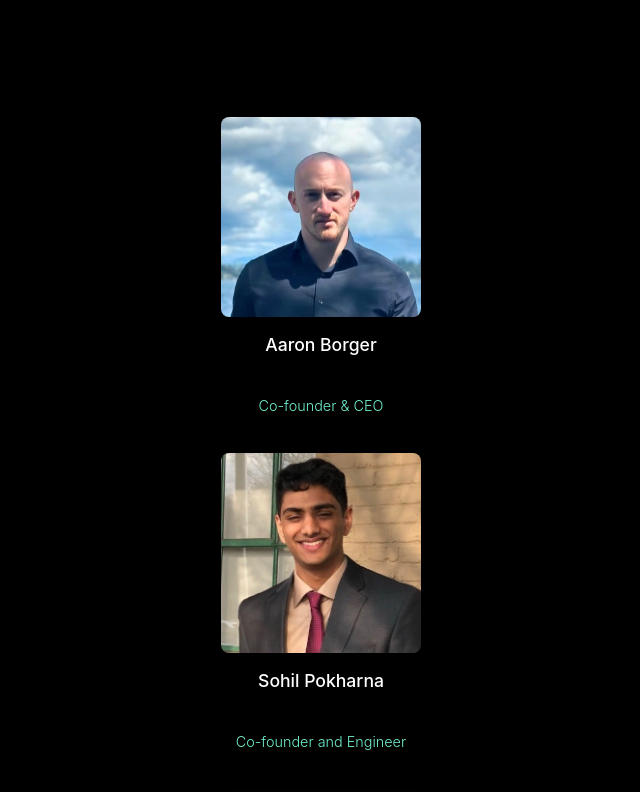
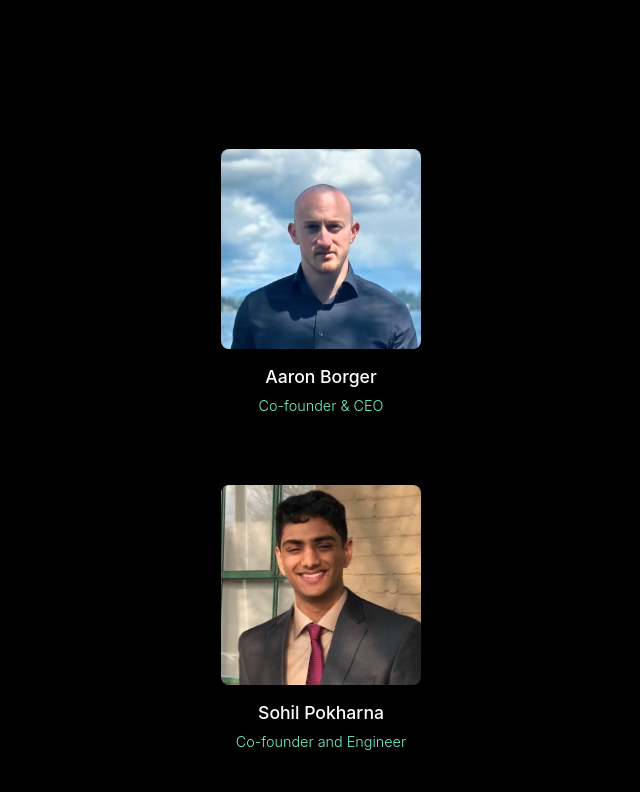
Before and after one commit to orbitalrobotics/landing, a React (Create React App) app: page / in a window 1280 px wide. Shown: the part 7628-8420 px from the top of the page, without its empty margins (319-959 px from the left). Built offline with nearby package versions, Linux system fonts and the light colour scheme.

Commit message:
fix padding on Team page

```diff
--- a/src/pages/Team.css
+++ b/src/pages/Team.css
@@ -53,8 +53,8 @@
 .team-content p {
   font-size: 1.2rem;
   text-align: center;
+  margin-bottom: 2vh;
   padding-top: 2rem;
-  margin-bottom: 2vh;
   padding-left: 1vw;
   padding-right: 1vw;
   font-weight: 300;
@@ -66,6 +66,7 @@
 }
 
 .team-member {
+  padding-top: 2rem;
   display: grid;
   width: 200px;
   margin: 20px;
@@ -88,6 +89,7 @@
 }
 
 .team-member p {
+  padding-top: 0%;
   font-size: 0.9em;
   color: #6EF0CD;
 }
```
